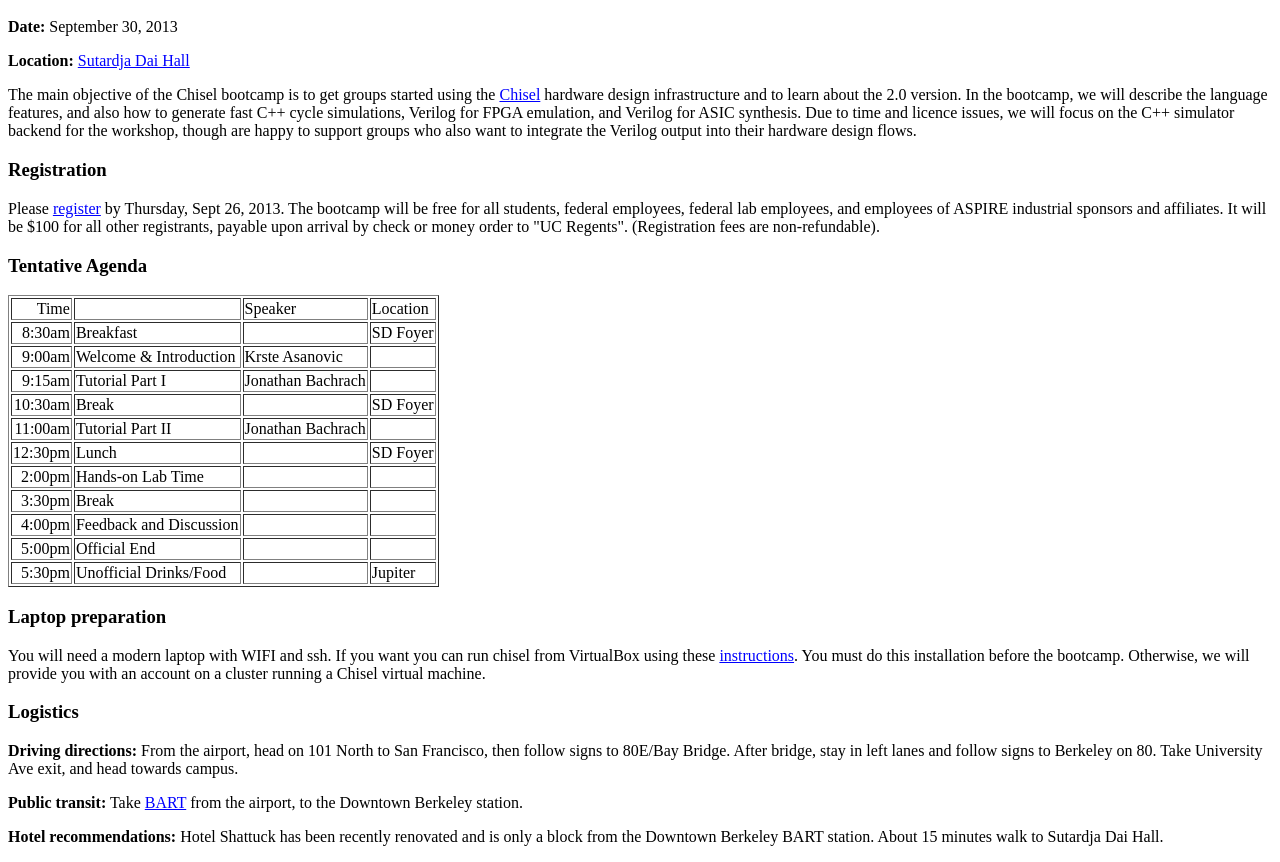
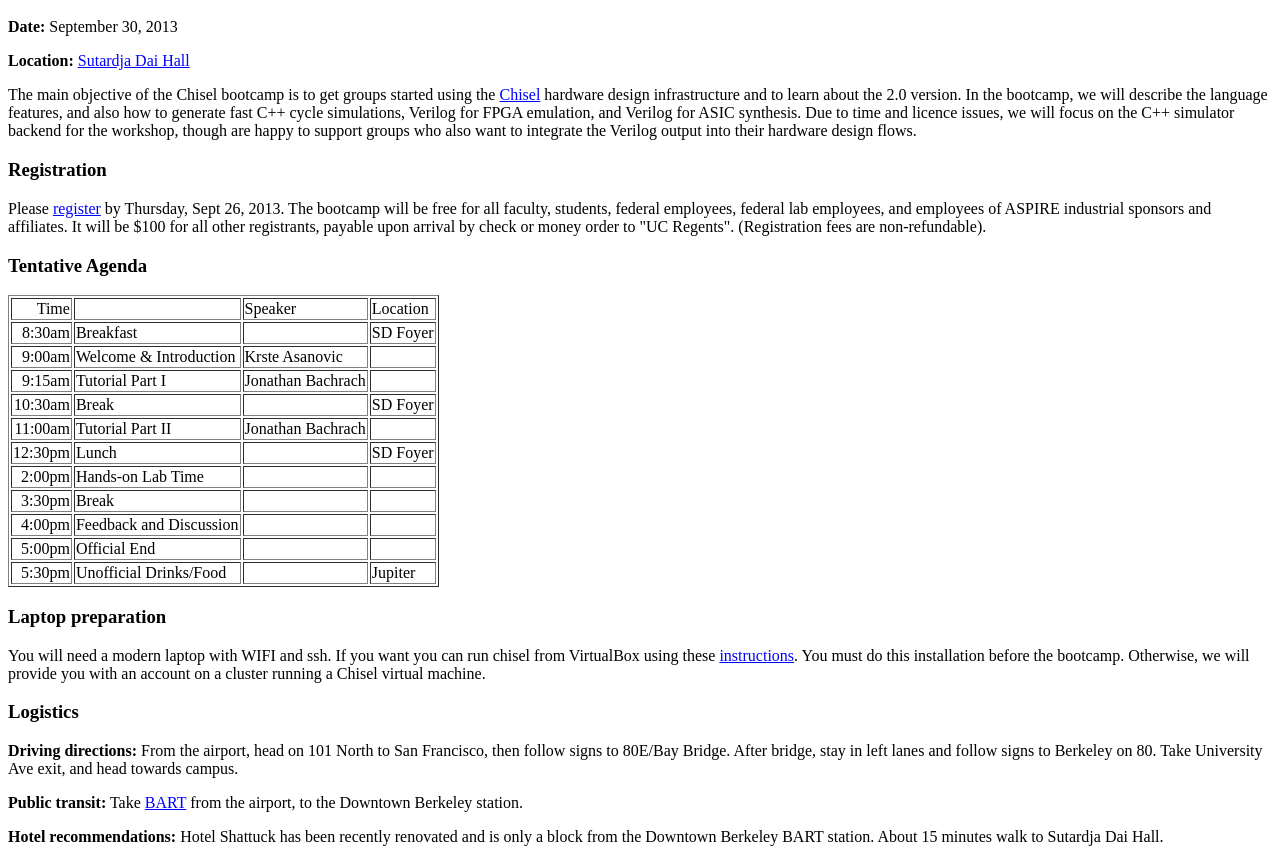
Before and after one commit to cenxim/chisel-doc, a plain HTML site: page events/bootcamp-20130930/index.html in a window 1280 px wide. Shown: the part 48-910 px from the top of the page. Drawn offline with Linux system fonts and the light colour scheme.

Commit message:
fix free to faculty ...

```diff
--- a/events/bootcamp-20130930/index.html
+++ b/events/bootcamp-20130930/index.html
@@ -26,7 +26,7 @@ integrate the Verilog output into their hardware design flows.
 
 <h3>Registration</h3>
 
-Please <a href="http://events.constantcontact.com/register/event?llr=xjnm69dab&oeidk=a07e81upcna52952233">register</a> by Thursday, Sept 26, 2013.  The bootcamp will be free for all students, federal employees,  federal lab employees, and employees of ASPIRE industrial sponsors and affiliates.  It will be $100 for all other registrants, payable upon arrival by check or money order to "UC Regents". (Registration fees are non-refundable).
+Please <a href="http://events.constantcontact.com/register/event?llr=xjnm69dab&oeidk=a07e81upcna52952233">register</a> by Thursday, Sept 26, 2013.  The bootcamp will be free for all faculty, students, federal employees,  federal lab employees, and employees of ASPIRE industrial sponsors and affiliates.  It will be $100 for all other registrants, payable upon arrival by check or money order to "UC Regents". (Registration fees are non-refundable).
 
 <h3>Tentative Agenda</h3>
 
```
